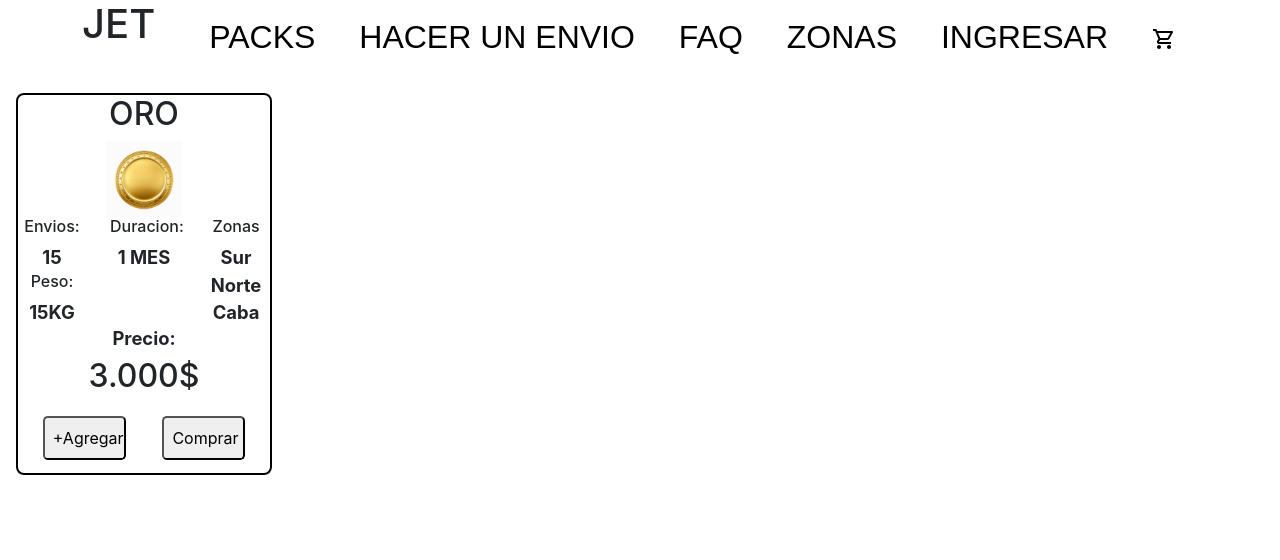
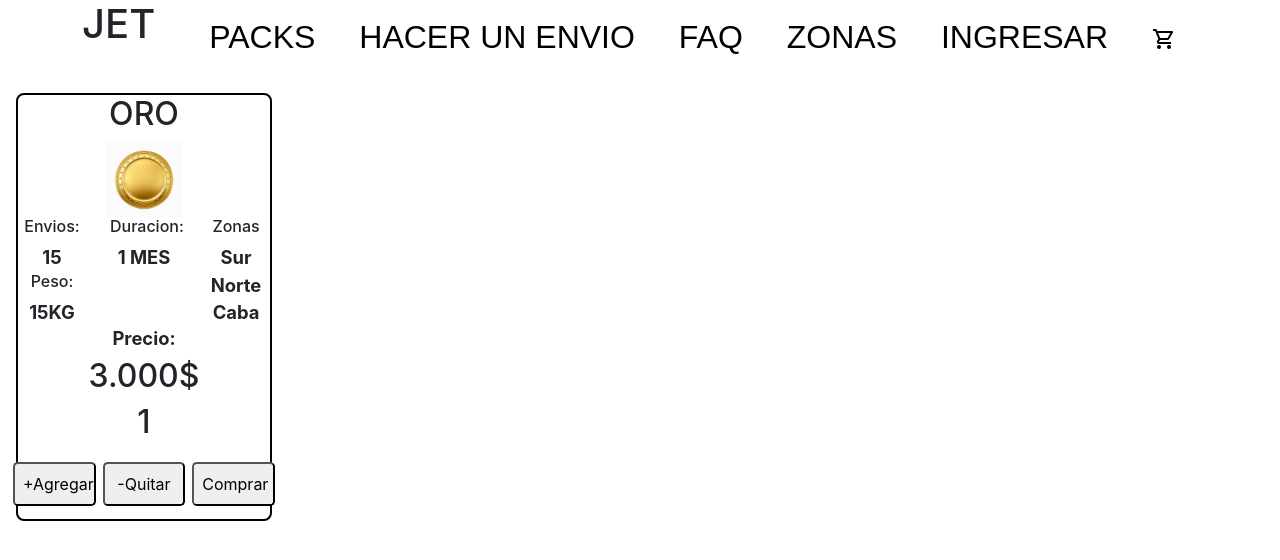
Before and after one commit to FxIvan/delivery-jet, a React (Create React App) app: page / in a window 1280 px wide. Shown: the top 560 px of the page. Built offline with nearby package versions, Linux system fonts and the light colour scheme; a web font is replaced by a local one.

Commit message:
terminando contador

```diff
--- /dev/null
+++ b/src/components/ItemCount/ItemCount.js
@@ -0,0 +1,35 @@
+import React, {useState} from 'react'
+
+
+export const ItemCount = ({stock}) =>{
+
+    const [clicks,setClicks] = useState(1)
+
+    let restarClick =()=>{
+        if(clicks > 1){
+        setClicks(clicks - 1)
+        console.log(clicks)
+        }else{
+            alert("No se puede quitar mas producto")
+        }
+    }
+
+    let sumarClick=()=>{
+        if(stock>clicks){
+            setClicks(clicks + 1)
+        }else{
+            alert("No hay mas stock")
+        }
+    }
+
+
+
+    return(
+        <div className="row d-flex justify-content-evenly">
+            <h2>{clicks}</h2>
+            <button className="col-2" onClick={sumarClick} type="button">+Agregar</button>
+            <button className="col-2" onClick={restarClick} type="button">-Quitar</button>
+            <button className='col-2'>Comprar</button>
+        </div>
+    )
+}
--- a/src/components/cartWidget/CartWidget.js
+++ b/src/components/cartWidget/CartWidget.js
@@ -1,8 +1,10 @@
 import React from 'react'
 import carrito from './img/carrito.png'
+import { ItemCount } from '../ItemCount/ItemCount'
 
 
 export const CartWidget = ({props}) =>{
+
     return(
         <div>
             <a href="./shop"><img src={carrito} alt="carrito"/> <span>{props}</span></a>
--- a/src/components/itemListContainer/ItemListContainer.js
+++ b/src/components/itemListContainer/ItemListContainer.js
@@ -1,18 +1,10 @@
-import React, {useState} from 'react'
+import React from 'react'
 import './style.css'
 import moneda from './img/moneda.jpg'
+import {ItemCount} from '../ItemCount/ItemCount'
 
 
 export const ItemListContainer = () =>{
-
-
-    const [clicks, setClicks] = useState(1)
-
-    const sumarClick = () =>{
-        setClicks(clicks + 1)
-        console.log(clicks)
-    }
-
 
     return(
     <div className="targetCarrito text-center">
@@ -48,10 +40,12 @@ export const ItemListContainer = () =>{
             <h2>3.000$</h2>
         </div>
 
-        <div className="row d-flex justify-content-evenly">
+
+        <ItemCount stock="5"/>
+        {/*<div className="row d-flex justify-content-evenly">
             <button className="col-2" onClick={sumarClick} type="button">+Agregar</button>
             <button className='col-2'>Comprar</button>
-        </div>
+        </div>*/}
         </div>
     )
 }
```
